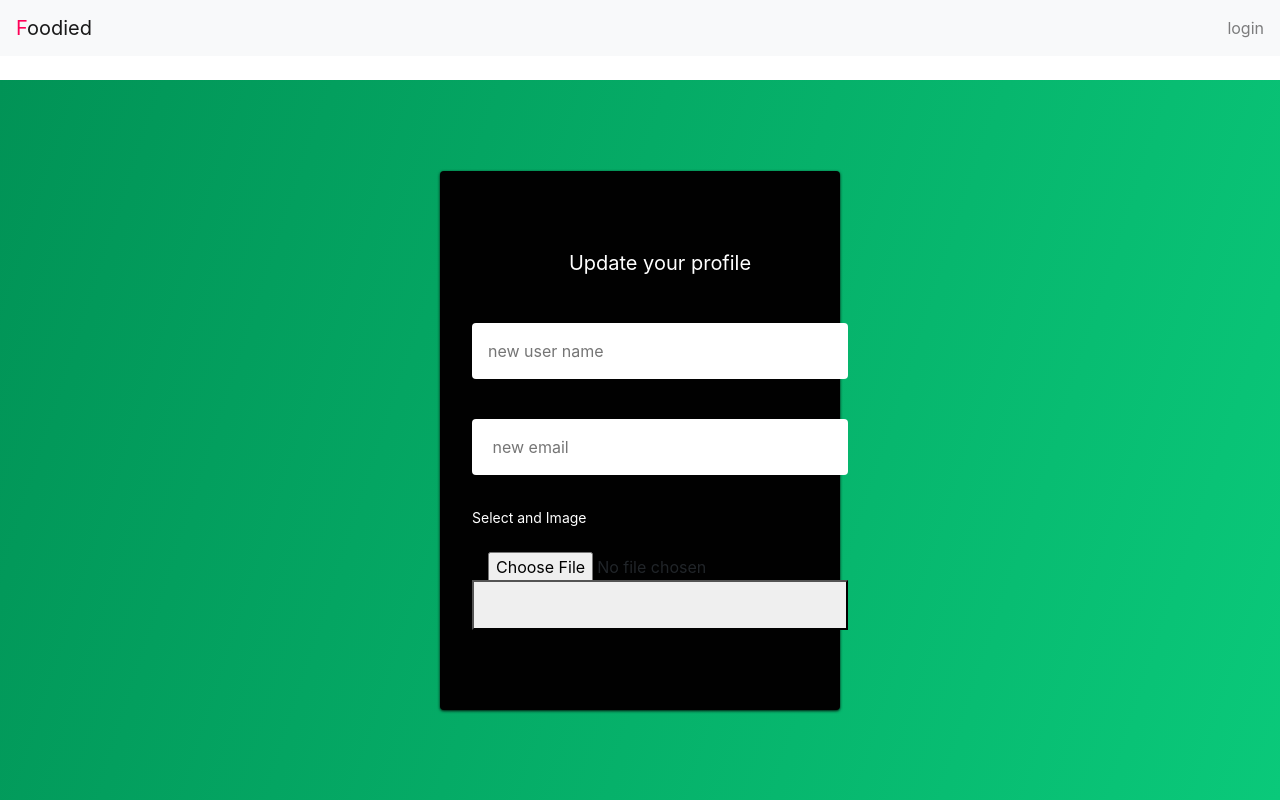
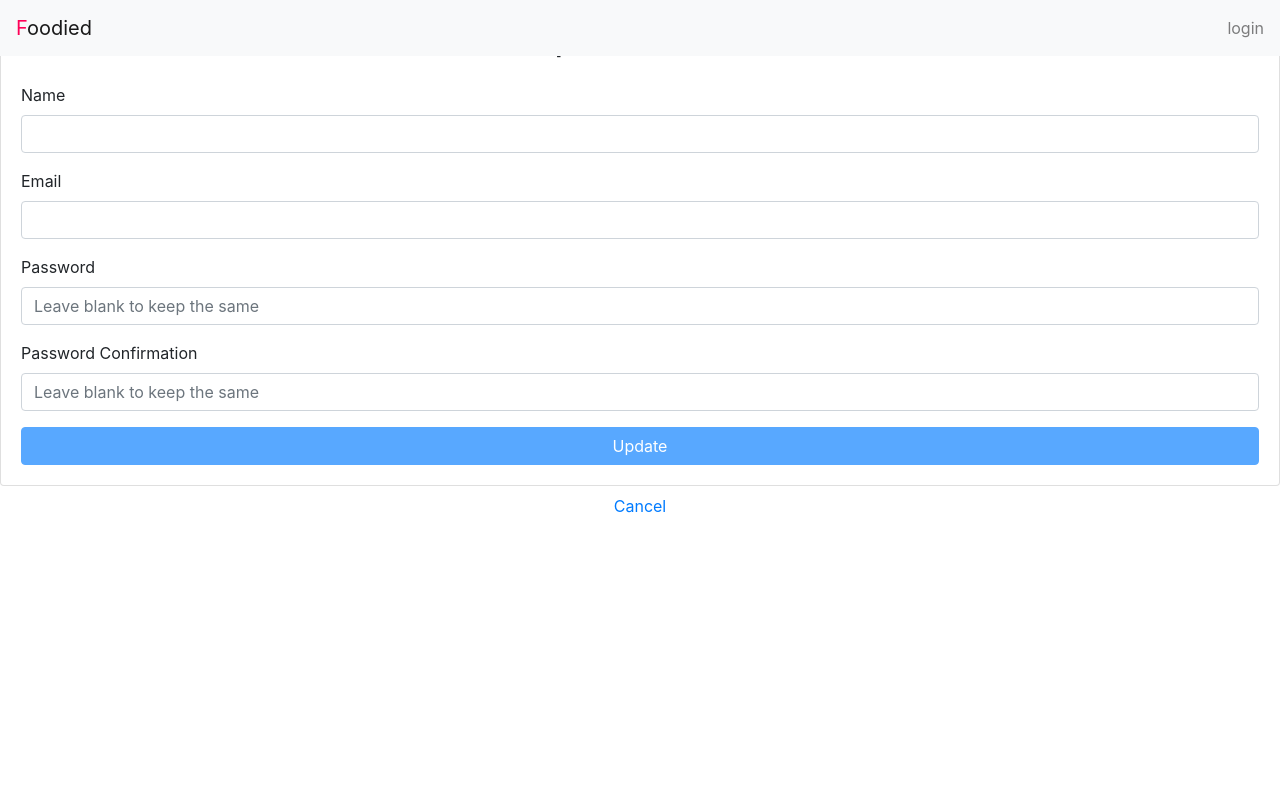
Before and after one commit to Nerfi/food-app, a React (Create React App) app: page /updateUserData in a window 1280 px wide. Built offline with nearby package versions, Linux system fonts and the light colour scheme; no server answers.

Commit message:
updateUserComponent working as expected

```diff
--- a/src/AuthContext/UserContext.js
+++ b/src/AuthContext/UserContext.js
@@ -46,7 +46,8 @@ import {firebase}from '../firebase/firebase';
   }
 
   const updateUserName = (name) => {
-    return user.updateProfile(name)
+    //this method takes in an object with two properties, displayName, and photoUrl
+    return user.updateProfile({displayName: name})
   }
 
 
--- a/src/components/UI/UpdateUserData.js
+++ b/src/components/UI/UpdateUserData.js
@@ -2,162 +2,126 @@ import React, {useState, useContext} from 'react';
 import './UpdateUserData.css';
 import { UserContext} from '../../AuthContext/UserContext';
 import  {storage, firebase} from '../../firebase/firebase';
-import {useHistory} from 'react-router-dom';
+import {useHistory, Link} from 'react-router-dom';
+import { Form, Button, Card, Alert } from "react-bootstrap"
 
 
 const UpdateUserData = () => {
 
-  const [newEmail, setNwEmail] = useState('');
-  const [newName, setNwName] = useState('');
+const [email, setEmail] = useState('');
+const [password, setPassword] = useState('');
+const [repeatPassword, setRepeatPassword] = useState('');
 const [error, setError] = useState(null);
-  const [url, setUrl] = useState(null);
-  const [image, setImage] = useState(null);
+const [name, setName] = useState('');
 const history = useHistory();
 
+//this are the new values that aI will use from now on.
 const {
-    displayName,
-    email,
-   photoURL
+  updateEmail,
+  user,
+  updatePassword,
+ updateUserName
 } = useContext(UserContext);
- //delte after checke all work out
-const currentUser = firebase.auth().currentUser;
-
-const {updateEmail, user} = useContext(UserContext)
 
 
-//update name and url function
-const updateData = async (name, photoURL,e) => {
-  e.preventDefault()
 
-  if(name && photoURL != '') {
 
-    await currentUser.updateProfile({
-      displayName: name,
-      photoURL: photoURL
-    }).then(() => {
-      history.push('/')
-    }).catch(e => setError(e.message))
-  }
+//const new function in order to update the user data
+
+const handleUserUpdate = (e) => {
+
+  e.preventDefault();
+
+  if(password !== repeatPassword) {
+
+    setError('Password do not match');
+    setPassword('');
+    setRepeatPassword('');
   }
 
-//update email function
-const updateEmial = async (email) => {
+  //creating promises array in order to run all Promises at once
+  const promises = [];
 
-    if(newEmail != null) {
-      await currentUser.updateEmail(email).then(() => {
-        history.push('/')
-      }).catch(e =>  setError(e.message))
-    }
-};
-
-
-//handle image selection
-const handleChange = (e) => {
-
-  let selected = e.target.files[0];
-
-  if(selected) {
-      setImage(selected);
-      setError('');
-
-  }else {
-    setImage(null)
-    setError('please select an image!');
-  }
+  if(email !== user.email) {
+    promises.push(updateEmail(email))
   }
 
-const handleImgUpload = async () => {
+  if(password ) {
+    promises.push(updatePassword(password))
+  }
+  if(name !== user.displayName) {
+    promises.push(updateUserName(name))
+  }
 
-  if(image) {
-   const uploadImg = storage.ref(`images/${image.name}`);
-
-    uploadImg.put(image).on("state_changed", () => {
-
-    },(error) => {
-      setError(error.message);
-    },
-    async () => {
-      storage
-      .ref('images')
-      .child(image.name)
-      .getDownloadURL()
-      .then(url =>{
-        setUrl(url);
+  //resolving all the promises at once
+  Promise.all(promises).then(() => {
+    history.push("/dashboard")
+  }).catch(() => {
+    setError('Failed to update profile')
+    setName('')
+    setPassword('');
+    setRepeatPassword('');
   })
-    }
-    )
-
-  }
-};
-
-
-//upload image , name , email function
-
-const updateProfileData = (e) => {
-  e.preventDefault();
-
-if(newEmail && newName && image && url) {
-    handleImgUpload();
-    updateEmial(newEmail);
-    updateData(newName, url);
-    history.push("/dashboard")
-
-}else {
-  alert('something went wrong')
-}
 
 };
 
+  return(
+     <>
+      <Card>
+        <Card.Body>
+          <h2 className="text-center mb-4">Update Profile</h2>
+          {error && <Alert variant="danger">{error}</Alert>}
+          <Form onSubmit={handleUserUpdate}>
+            <Form.Group id="name">
+              <Form.Label>Name</Form.Label>
+              <Form.Control
+                type="text"
+                value={name}
+                required
+                onChange={(e) => setName(e.target.value)}
+                placeholder={user?.displayName}
+              />
+            </Form.Group>
+            <Form.Group id="email">
+              <Form.Label>Email</Form.Label>
+              <Form.Control
+                type="email"
+                value={email}
+                onChange={(e) => setEmail(e.target.value)}
+                required
+                placeholder={user?.email}
+              />
+            </Form.Group>
+            <Form.Group id="password">
+              <Form.Label>Password</Form.Label>
+              <Form.Control
+                type="password"
+                value={password}
+                onChange={(e) => setPassword(e.target.value)}
+                placeholder="Leave blank to keep the same"
 
-//update email funcion in order to see if this works
+              />
+            </Form.Group>
+            <Form.Group id="password-confirm">
+              <Form.Label>Password Confirmation</Form.Label>
+              <Form.Control
+                type="password"
+                value={repeatPassword}
+                onChange={(e) => setRepeatPassword(e.target.value)}
+                placeholder="Leave blank to keep the same"
+              />
+            </Form.Group>
+            <Button disabled={!user} className="w-100" type="submit">
+              Update
+            </Button>
+          </Form>
+        </Card.Body>
+      </Card>
+      <div className="w-100 text-center mt-2">
+        <Link to="/">Cancel</Link>
+      </div>
+    </>
 
-const updateEmial2 = async (e) => {
-  e.preventDefault();
-
-  //tengo user and update email function
-
-  if(newEmail !== user.email ) {
-    await updateEmail(newEmail)
-         .then(() => {
-          history.push("/dashboard")
-        })
-  }
-};
-
-  return(
-    <div className="updateContainer">
-    <div className="formWrap">
-    <div className="formContent">
-    {error && <p>Something went wrong {error}</p>}
-      <form  className="formForm" onSubmit={updateEmial2}>
-        <h2 className="updateHeader">Update your profile</h2>
-        <label  className="formLabel" required>{displayName}</label>
-        <input type="text"
-        placeholder="new user name"
-        className="formInput"
-
-        onChange={(e) => setNwName(e.target.value)}
-        value={newName}
-        />
-        <label className="formLabel">{email}</label>
-
-        <input type="email"
-        className="formInput"
-        placeholder=" new email"
-        required
-        onChange={(e) => setNwEmail(e.target.value)}
-        value={newEmail}
-        />
-
-        <label className="formLabel">Select and Image</label>
-        <input type="file" className="formInput"  onChange={handleChange}/>
-        <button type="submit" style={{marginTop: '-50px'}}></button>
-      </form>
-
-    </div>
-
-    </div>
-    </div>
   )
 };
 
```
Also changed, not shown: 1 other file (tests, documents, lock files or other folders). Lines whose indentation alone changed are shown as unchanged.
